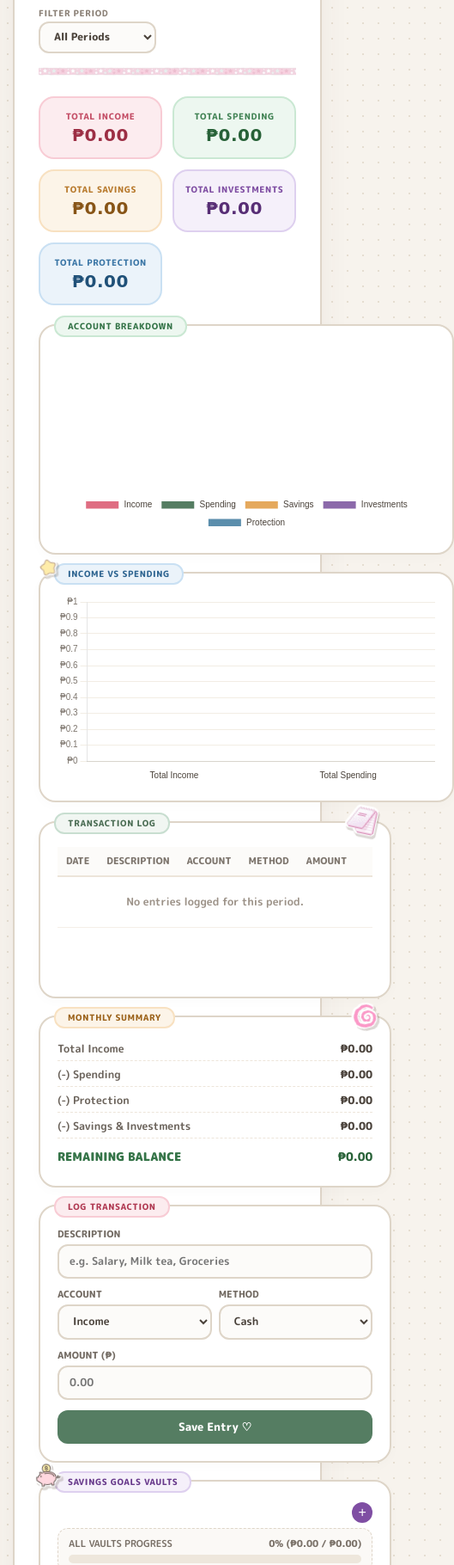
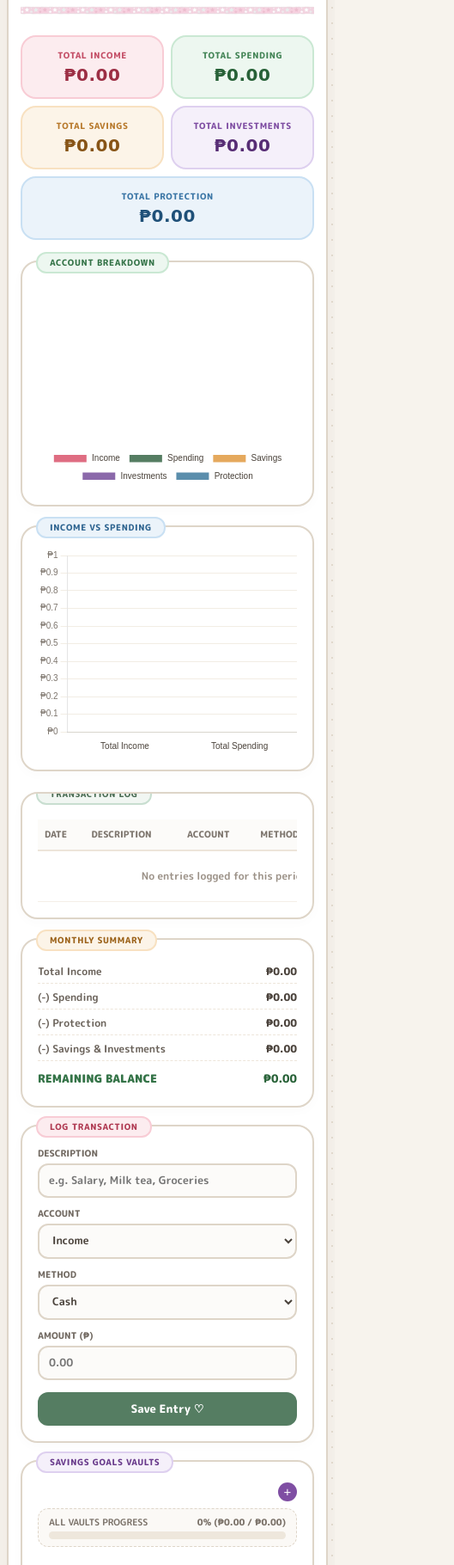
Before and after one commit to maykaila/FinancialTracker, a website with bundled scripts: page public/index.html in a window 390 px wide. Shown: the part 180-2000 px from the top of the page at 86% size, 529 px wide, since content can reach past the window. Built offline with nearby package versions, Linux system fonts and the light colour scheme; files whose address does not match are found by name; a web font is replaced by a local one.

Commit message:
responsive styling

```diff
--- a/public/css/style.css
+++ b/public/css/style.css
@@ -17,6 +17,7 @@
     padding: 24px 15px;
     display: flex;
     justify-content: center;
+    overflow-x: hidden;
 }
 
 /* Master Planner Container */
@@ -26,9 +27,10 @@
     background-color: #ffffff;
     border: 2.5px solid #ded5c8;
     border-radius: 28px;
-    padding: 30px 28px;
+    padding: 30px 24px;
     box-shadow: 0 12px 36px rgba(90, 75, 60, 0.06);
     position: relative;
+    overflow: hidden;
 }
 
 /* Header & Brand Area */
@@ -49,7 +51,7 @@
 }
 
 .brand-logo {
-    width: 58px;
+    width: 54px;
     height: auto;
     cursor: pointer;
     filter:
@@ -69,12 +71,11 @@
     display: flex;
     flex-direction: column;
     align-items: flex-start;
-    gap: 0;
 }
 
 .main-title {
     font-family: 'Cherry Bomb One', cursive;
-    font-size: 34px;
+    font-size: 32px;
     color: #df6d82;
     letter-spacing: 1.5px;
     line-height: 1.1;
@@ -84,7 +85,7 @@
 .script-title {
     font-family: 'Cherry Bomb One', cursive;
     color: #557d62;
-    font-size: 32px;
+    font-size: 30px;
     letter-spacing: 1px;
     text-shadow: 2px 2px 0px #e2f0e6;
 }
@@ -96,10 +97,7 @@
     letter-spacing: 0.3px;
 }
 
-/* =========================================================
-   INDIE WEB / RETRO DECAL STICKER SYSTEM
-   ========================================================= */
-
+/* Indie Web Stickers */
 @keyframes stickerWiggle {
     0%   { transform: rotate(var(--rot, 0deg)) scale(1); }
     25%  { transform: rotate(calc(var(--rot, 0deg) - 5deg)) scale(1.1); }
@@ -126,15 +124,8 @@
 
 .deco-sticker:hover {
     animation: stickerWiggle 0.35s ease-in-out infinite alternate;
-    filter:
-        drop-shadow(2px 0 0 #ffffff)
-        drop-shadow(-2px 0 0 #ffffff)
-        drop-shadow(0 2px 0 #ffffff)
-        drop-shadow(0 -2px 0 #ffffff)
-        drop-shadow(3px 5px 0px rgba(90, 75, 60, 0.3));
 }
 
-/* Card Tag Anchors & Adjusted Decal Positions */
 .card-tag-wrapper {
     position: absolute;
     top: -12px;
@@ -154,23 +145,23 @@
     --rot: -14deg;
     left: -20px;
     top: -8px;
-    width: 26px;
+    width: 24px;
     transform: rotate(var(--rot));
 }
 
 .sticker-tag-piggy {
     --rot: -6deg;
-    left: -24px;
+    left: -22px;
     top: -10px;
-    width: 32px;
+    width: 28px;
     transform: rotate(var(--rot));
 }
 
 .sticker-table-right {
     --rot: 12deg;
-    top: -20px;
+    top: -18px;
     right: 14px;
-    width: 36px;
+    width: 32px;
     transform: rotate(var(--rot));
 }
 
@@ -178,7 +169,7 @@
     --rot: -15deg;
     top: -18px;
     right: 12px;
-    width: 34px;
+    width: 30px;
     transform: rotate(var(--rot));
 }
 
@@ -189,7 +180,7 @@
     background-image: url('../assets/washi.png');
     background-repeat: repeat-x;
     background-size: auto 100%;
-    margin: 6px 0 22px;
+    margin: 8px 0 22px;
     opacity: 0.85;
 }
 
@@ -197,14 +188,12 @@
 .header-filter-area {
     display: flex;
     align-items: center;
-    position: relative;
-    padding-top: 4px;
 }
 
 .filter-controls-wrap {
     display: flex;
     flex-direction: column;
-    gap: 2px;
+    gap: 4px;
 }
 
 .filter-controls-wrap label {
@@ -218,6 +207,7 @@
     display: flex;
     align-items: center;
     gap: 6px;
+    flex-wrap: wrap;
 }
 
 .header-filter-area select,
@@ -244,17 +234,18 @@
 /* 5 Accounts Metric Ribbon */
 .metrics-grid {
     display: grid;
-    grid-template-columns: repeat(5, 1fr);
+    grid-template-columns: repeat(auto-fit, minmax(180px, 1fr));
     gap: 12px;
-    margin-bottom: 22px;
+    margin-bottom: 24px;
 }
 
 .metric-card {
     border-radius: 18px;
-    padding: 14px 12px;
+    padding: 14px 10px;
     text-align: center;
     border: 2px solid transparent;
     transition: transform 0.15s ease;
+    word-break: break-word;
 }
 
 .metric-card:hover {
@@ -266,7 +257,7 @@
     font-weight: 800;
     letter-spacing: 0.6px;
     display: block;
-    margin-bottom: 2px;
+    margin-bottom: 3px;
     text-transform: uppercase;
 }
 
@@ -299,16 +290,17 @@
 /* Dashboard Grids */
 .dashboard-row {
     display: grid;
-    gap: 20px;
-    margin-bottom: 22px;
+    gap: 22px;
+    margin-bottom: 24px;
 }
 
 .charts-row {
-    grid-template-columns: 1fr 1fr;
+    grid-template-columns: repeat(auto-fit, minmax(320px, 1fr));
 }
 
 .main-content-row {
-    grid-template-columns: 1.6fr 1fr;
+    grid-template-columns: 1.5fr 1fr;
+    align-items: start;
 }
 
 /* Planner Cards */
@@ -316,7 +308,7 @@
     background-color: #ffffff;
     border: 2px solid #ded5c8;
     border-radius: 20px;
-    padding: 24px 20px 20px;
+    padding: 24px 18px 18px;
     position: relative;
     box-shadow: 0 4px 14px rgba(0, 0, 0, 0.02);
 }
@@ -337,7 +329,7 @@
     display: flex;
     justify-content: space-between;
     align-items: center;
-    margin-bottom: 4px;
+    margin-bottom: 8px;
 }
 
 .tag-green { background-color: #edf7f0; color: #357448; border-color: #cae8d3; }
@@ -349,44 +341,49 @@
 
 .chart-box {
     position: relative;
-    height: 220px;
+    height: 240px;
     width: 100%;
     display: flex;
     justify-content: center;
+    align-items: center;
 }
 
 /* Table Area */
 .table-card {
-    overflow: visible !important;
+    overflow: hidden;
 }
 
 .table-container {
-    max-height: 580px;
+    max-height: 520px;
     overflow-y: auto;
-    overflow-x: visible;
-    margin-top: 4px;
-    padding-bottom: 60px;
+    overflow-x: auto;
+    margin-top: 6px;
+    -webkit-overflow-scrolling: touch;
 }
 
 .planner-table {
     width: 100%;
+    min-width: 440px;
     border-collapse: collapse;
-    font-size: 12.5px;
+    font-size: 12px;
 }
 
 .planner-table th {
     text-align: left;
-    padding: 8px 10px;
-    font-size: 11px;
+    padding: 10px 8px;
+    font-size: 10.5px;
     font-weight: 800;
     color: #7d756d;
     border-bottom: 2px solid #ede5da;
     background-color: #fcfbf9;
     text-transform: uppercase;
+    position: sticky;
+    top: 0;
+    z-index: 2;
 }
 
 .planner-table td {
-    padding: 10px;
+    padding: 10px 8px;
     border-bottom: 1.5px solid #f4efe7;
     color: #4a423b;
     font-weight: 700;
@@ -401,10 +398,10 @@
 
 .badge-pill {
     display: inline-block;
-    font-size: 10.5px;
+    font-size: 10px;
     font-weight: 800;
-    padding: 2px 10px;
-    border-radius: 12px;
+    padding: 2px 8px;
+    border-radius: 10px;
     text-transform: capitalize;
 }
 
@@ -416,10 +413,10 @@
 
 .method-badge {
     display: inline-block;
-    font-size: 10px;
+    font-size: 9.5px;
     font-weight: 700;
-    padding: 2px 8px;
-    border-radius: 8px;
+    padding: 2px 6px;
+    border-radius: 6px;
     background-color: #f0eae1;
     color: #5c544d;
     border: 1px solid #ded5c8;
@@ -457,7 +454,7 @@
     border: 2px solid #ded5c8;
     border-radius: 12px;
     box-shadow: 0 6px 18px rgba(0, 0, 0, 0.12);
-    z-index: 1000;
+    z-index: 100;
     min-width: 100px;
     overflow: hidden;
 }
@@ -498,22 +495,22 @@
 
 /* Forms */
 .planner-form .form-group {
-    margin-bottom: 10px;
+    margin-bottom: 11px;
 }
 
 .planner-form label {
     display: block;
-    font-size: 11px;
+    font-size: 10.5px;
     font-weight: 800;
     color: #736b63;
-    margin-bottom: 3px;
+    margin-bottom: 4px;
     text-transform: uppercase;
 }
 
 .planner-form input,
 .planner-form select {
     width: 100%;
-    padding: 9px 12px;
+    padding: 9px 11px;
     border: 2px solid #ded5c8;
     border-radius: 12px;
     font-size: 12.5px;
@@ -533,7 +530,7 @@
 
 .form-row {
     display: flex;
-    gap: 8px;
+    gap: 10px;
 }
 
 .form-row .form-group {
@@ -542,8 +539,8 @@
 
 .form-actions {
     display: flex;
-    gap: 6px;
-    margin-top: 12px;
+    gap: 8px;
+    margin-top: 14px;
 }
 
 .planner-btn {
@@ -573,9 +570,9 @@
     color: #ffffff;
     border: none;
     border-radius: 50%;
-    width: 24px;
-    height: 24px;
-    font-size: 16px;
+    width: 22px;
+    height: 22px;
+    font-size: 15px;
     line-height: 1;
     cursor: pointer;
     display: inline-flex;
@@ -593,8 +590,8 @@
     background-color: #fbf9f6;
     border: 1.5px dashed #ded5c8;
     border-radius: 12px;
-    padding: 9px 12px;
-    margin-top: 6px;
+    padding: 8px 12px;
+    margin-top: 4px;
 }
 
 .goals-vault-list {
@@ -603,7 +600,7 @@
     margin-top: 10px;
     display: flex;
     flex-direction: column;
-    gap: 10px;
+    gap: 8px;
     padding-right: 4px;
 }
 
@@ -611,14 +608,14 @@
     background-color: #fdfcfb;
     border: 2px solid #ded5c8;
     border-radius: 14px;
-    padding: 10px 12px;
+    padding: 9px 11px;
 }
 
 .goal-header-row {
     display: flex;
     justify-content: space-between;
     align-items: center;
-    font-size: 12.5px;
+    font-size: 12px;
     font-weight: 800;
     margin-bottom: 4px;
 }
@@ -650,7 +647,7 @@
 
 .action-btn.withdraw {
     color: #b87a2d;
-    font-size: 15px;
+    font-size: 14px;
     font-weight: 900;
     line-height: 1;
     width: 18px;
@@ -671,21 +668,21 @@
 
 /* Progress Bars */
 .progress-wrap {
-    margin-top: 6px;
+    margin-top: 5px;
 }
 
 .progress-labels {
     display: flex;
     justify-content: space-between;
-    font-size: 11px;
+    font-size: 10.5px;
     font-weight: 800;
     color: #7a7168;
-    margin-bottom: 4px;
+    margin-bottom: 3px;
 }
 
 .progress-track {
     width: 100%;
-    height: 10px;
+    height: 9px;
     background-color: #eee7dc;
     border-radius: 10px;
     overflow: hidden;
@@ -709,7 +706,7 @@
 .summary-item {
     display: flex;
     justify-content: space-between;
-    font-size: 12.5px;
+    font-size: 12px;
     color: #6b635b;
     font-weight: 700;
     border-bottom: 1.5px dashed #ede5da;
@@ -724,7 +721,7 @@
 .summary-total {
     border-bottom: none;
     font-weight: 900;
-    font-size: 13.5px;
+    font-size: 13px;
     padding-top: 4px;
 }
 
@@ -754,6 +751,7 @@
     z-index: 9999;
     align-items: center;
     justify-content: center;
+    padding: 16px;
 }
 
 .modal-overlay.active {
@@ -764,8 +762,8 @@
     background: #ffffff;
     border: 2.5px solid #ded5c8;
     border-radius: 20px;
-    padding: 24px;
-    width: 90%;
+    padding: 22px;
+    width: 100%;
     max-width: 380px;
     box-shadow: 0 10px 28px rgba(0, 0, 0, 0.15);
 }
@@ -788,6 +786,7 @@
 .table-container::-webkit-scrollbar,
 .goals-vault-list::-webkit-scrollbar {
     width: 6px;
+    height: 6px;
 }
 
 .table-container::-webkit-scrollbar-track,
@@ -801,13 +800,74 @@
     border-radius: 10px;
 }
 
-/* Responsive */
-@media (max-width: 1024px) {
-    .metrics-grid {
-        grid-template-columns: repeat(2, 1fr);
-    }
-    .charts-row,
+/* Tablet & Smaller Desktops */
+@media (max-width: 992px) {
     .main-content-row {
         grid-template-columns: 1fr;
     }
+
+    .charts-row {
+        grid-template-columns: 1fr;
+    }
 }
+
+/* Mobile Screens */
+@media (max-width: 640px) {
+    body {
+        padding: 12px 8px;
+    }
+
+    .planner-app {
+        padding: 20px 14px;
+        border-radius: 20px;
+    }
+
+    .planner-header {
+        flex-direction: column;
+        align-items: flex-start;
+        gap: 12px;
+    }
+
+    .header-filter-area {
+        width: 100%;
+    }
+
+    .filter-controls-wrap {
+        width: 100%;
+    }
+
+    .filter-controls {
+        width: 100%;
+    }
+
+    .filter-controls select,
+    .filter-controls input {
+        flex: 1;
+    }
+
+    .main-title {
+        font-size: 26px;
+    }
+
+    .script-title {
+        font-size: 24px;
+    }
+
+    .metrics-grid {
+        grid-template-columns: repeat(2, 1fr);
+        gap: 8px;
+    }
+
+    .metric-card:last-child {
+        grid-column: span 2;
+    }
+
+    .form-row {
+        flex-direction: column;
+        gap: 0;
+    }
+
+    .deco-sticker {
+        display: none;
+    }
+}
```
